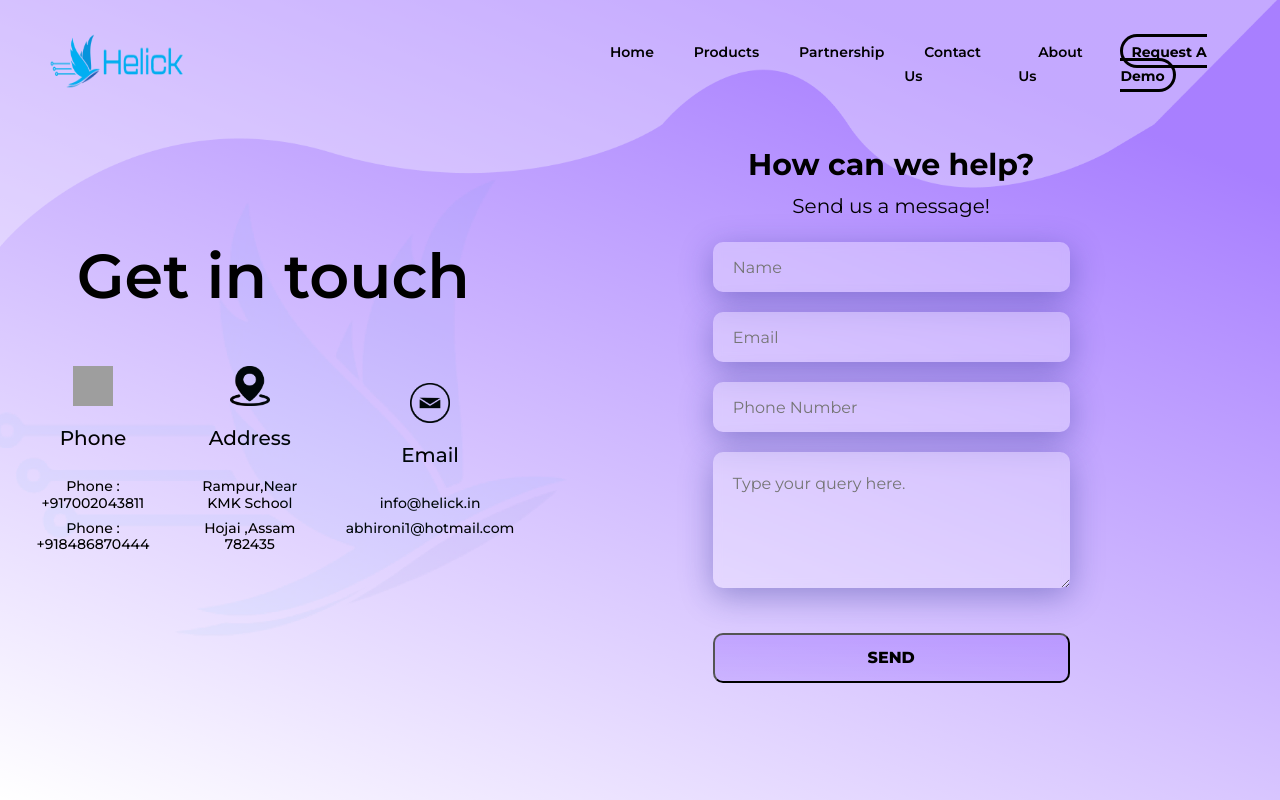
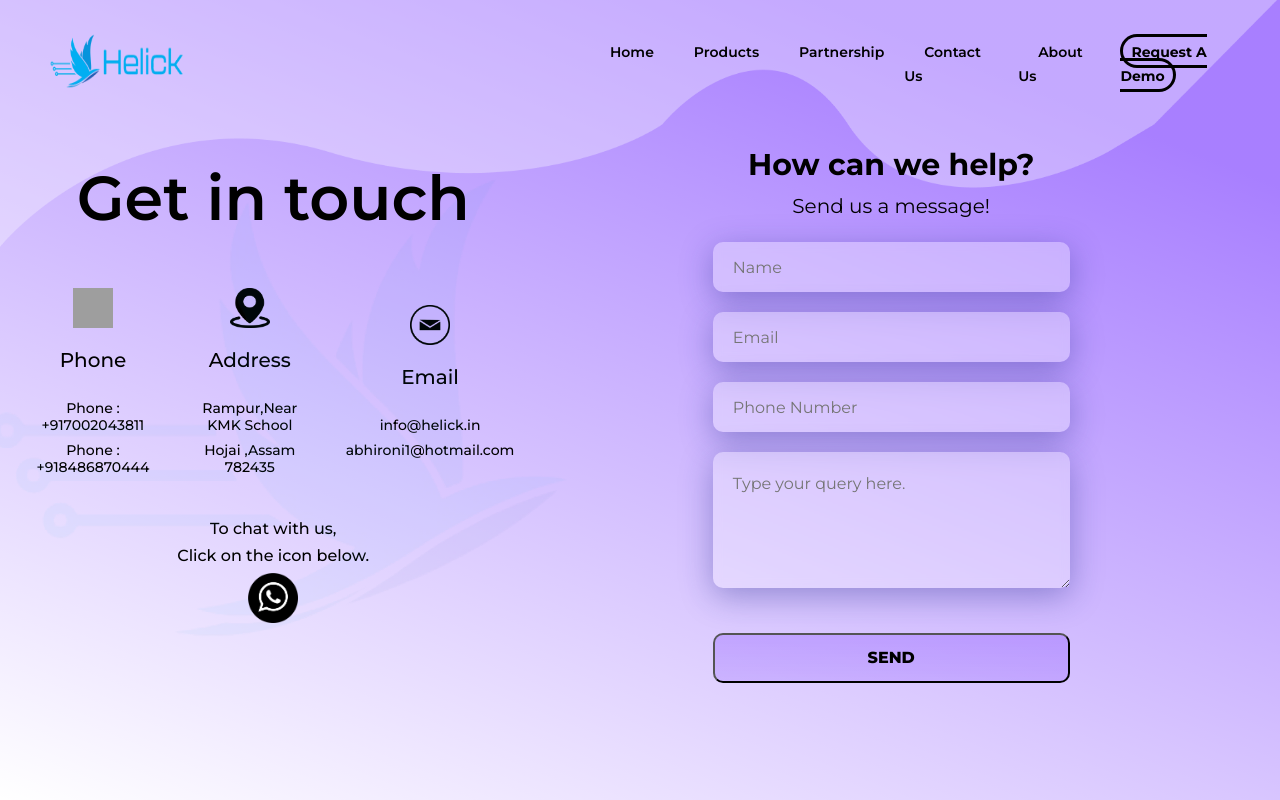
Before and after one commit to RAZDYP/Helick, a React (Create React App) app: page /contact in a window 1280 px wide. Built offline with nearby package versions, Linux system fonts and the light colour scheme; grey boxes are pictures that could not be loaded.

Commit message:
Feat:About us page done,whatsapp link added

```diff
--- a/src/sections/Contact/Contact.css
+++ b/src/sections/Contact/Contact.css
@@ -75,9 +75,23 @@
 .login-description p {
     position: relative;
     left: 25px;
-    width: 50%;
+   width: 50%;
 }
 
+.whatsapp{
+    /* padding-right: 40px; */
+    padding-top: 20px;
+    display:flex;
+    flex-direction: column;
+    align-items: center;
+    justify-content: center;
+
+}
+
+.whatsapp p {
+    /* padding-right: 20px; */
+    margin-right: 50px;
+}
 .login-info {
     display: flex;
     flex-direction: column;
--- a/src/sections/Contact/Contact.jsx
+++ b/src/sections/Contact/Contact.jsx
@@ -6,6 +6,8 @@ import logo from "../../images/logo.png"
 import email from "../../images/email.png"
 import address from "../../images/address.png"
 import phone from "../../images/phone.png"
+import whatsapp from "../../images/whatsapp.png"
+
 
 
 
@@ -74,6 +76,15 @@ export default function Contact() {
                         </div>
 
                     </div>
+                    <div className="whatsapp">
+                        <h6>To chat with us,</h6>
+                        <h6>Click on the icon below.</h6>
+                        <p>
+                            <a href="https://wa.me/917002043811"><img src={whatsapp} alt="logo" width="50" height="50" /></a>
+                        </p>
+
+
+                    </div>
                 </div>
                 <div className="login-info">
                     <div className="help-message">
```
Also changed, not shown: src/images/whatsapp.png (added).
